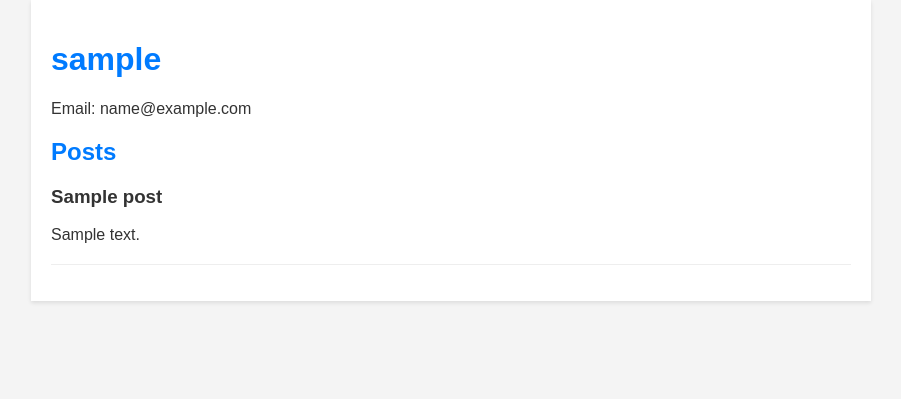
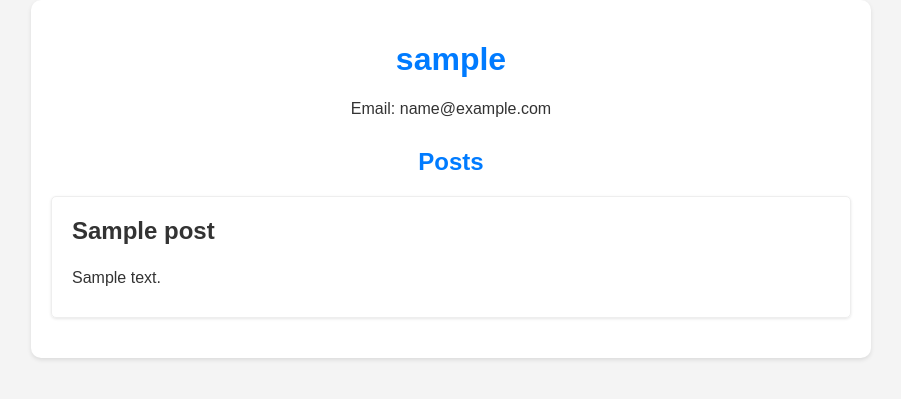
Before and after one commit to MyroslavG/AboutMe, a Flask app: page /page/1 in a window 1280 px wide. Shown: the top 399 px of the page, without its empty margins (189-1090 px from the left). Run offline with Flask 3, Linux system fonts and the light colour scheme; tables that the repository leaves empty hold one stand-in row (values such as "Sample post"); some libraries are stand-ins or nearby versions.

Commit message:
minor changes 4

```diff
--- a/flaskblog/templates/user_page.html
+++ b/flaskblog/templates/user_page.html
@@ -10,6 +10,7 @@
             padding: 0;
             background-color: #f4f4f4;
             color: #333;
+            text-align: center; /* Center align text */
         }
         .container {
             max-width: 800px;
@@ -17,6 +18,7 @@
             padding: 20px;
             background-color: #fff;
             box-shadow: 0 2px 4px rgba(0,0,0,0.1);
+            border-radius: 10px; /* Add border-radius */
         }
         h1, h2 {
             color: #007bff;
@@ -26,23 +28,32 @@
             padding: 0;
         }
         ul li {
-            margin-bottom: 10px;
-            padding-bottom: 10px;
-            border-bottom: 1px solid #eee;
+            margin-bottom: 20px; /* Increase bottom margin */
+            padding: 20px; /* Add padding */
+            border: 1px solid #eee; /* Change to full border */
+            border-radius: 5px; /* Add border-radius */
+            box-shadow: 0 1px 3px rgba(0,0,0,0.1); /* Add subtle shadow */
+            text-align: left; /* Align text to left */
         }
         ul li h3 {
             margin-top: 0;
             color: #333;
+            font-size: 24px; /* Increase font size */
         }
         p {
             margin: 10px 0;
+        }
+        .user-info {
+            margin-bottom: 30px; /* Add margin below user info */
         }
     </style>
 </head>
 <body>
     <div class="container">
-        <h1>{{ user.username }}</h1>
-        <p>Email: {{ user.email }}</p>
+        <div class="user-info">
+            <h1>{{ user.username }}</h1>
+            <p>Email: {{ user.email }}</p>
+        </div>
 
         <h2>Posts</h2>
         {% if posts %}
```
